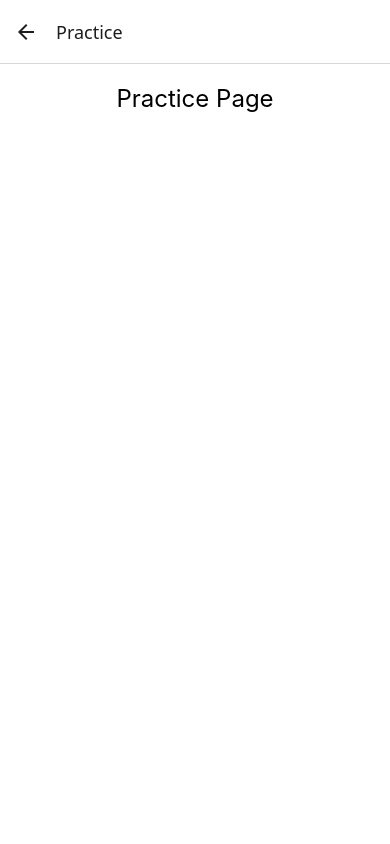
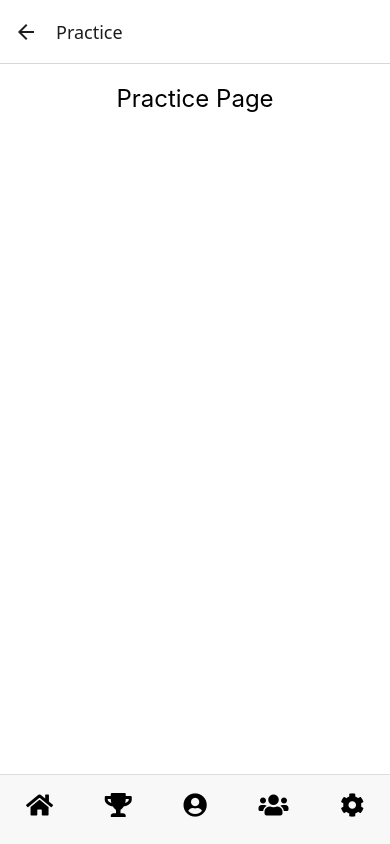
Before and after one commit to sydneyC678/SOEN357-Languify, a React Native app: screen /Practice in a window 390 px wide. Built offline with nearby package versions, Linux system fonts and the light colour scheme.

Commit message:
implement toolbar & add it to pages

```diff
--- a/ui/AITutorPage.tsx
+++ b/ui/AITutorPage.tsx
@@ -1,10 +1,12 @@
 import React from 'react';
-import { View, Text, StyleSheet } from 'react-native';
+import {View, Text, StyleSheet} from 'react-native';
+import ToolBar from './ToolBar';
 
 const AITutorPage = () => {
   return (
     <View style={styles.container}>
       <Text style={styles.text}>AI tutor Page</Text>
+      <ToolBar />
     </View>
   );
 };
--- a/ui/CulturePage.tsx
+++ b/ui/CulturePage.tsx
@@ -6,8 +6,14 @@ import {View,
     TextInput,
     ScrollView,
     Image} from 'react-native';
+import ToolBar from './ToolBar';
 
-const CultureGridItem = ({title, image}) => {
+interface CultureGridItemProps {
+  title: string;
+  image: any;
+}
+
+const CultureGridItem: React.FC<CultureGridItemProps> = ({title, image}) => {
   return (
     <TouchableOpacity style={styles.gridItem}>
       <Image source={image} style={styles.gridImage}/>
@@ -27,7 +33,7 @@ const CulturePage = () => {
         />
       </View>
 
-      <ScrollView style={styles.body}>
+      <ScrollView contentContainerStyle={styles.body}>
         <Text style={styles.title}>Explore the Culture</Text>
         <Text style={styles.subtitle}>
             Discover traditions, customs, and history while learning your new language!
@@ -45,6 +51,7 @@ const CulturePage = () => {
           <CultureGridItem title="Common Cultural Phrases" image={require('../assets/common.png')}/>
         </View>
       </ScrollView>
+      <ToolBar />
     </View>
 
 
@@ -64,6 +71,9 @@ const styles = StyleSheet.create({
   gridItem: {width: '45%', marginBottom: 10, borderRadius: 10, overflow: 'hidden'},
   gridImage: {width: '100%', height: 160, resizeMode: 'cover'},
   gridTitle: {padding: 10, color: 'white', backgroundColor: 'rgba(0,0,0,0.5)', textAlign: 'center', position: 'absolute', bottom: 0, left: 0, right: 0},
+  body: {
+    paddingBottom: 100, // Add padding at the bottom to ensure the content is scrollable and the toolbar doesn't block it
+  },
 });
 
 export default CulturePage;
--- a/ui/GamesPage.tsx
+++ b/ui/GamesPage.tsx
@@ -1,10 +1,12 @@
 import React from 'react';
 import {View, Text, StyleSheet} from 'react-native';
+import ToolBar from './ToolBar';
 
 const GamesPage = () => {
   return (
     <View style={styles.container}>
       <Text style={styles.text}>Games Page</Text>
+      <ToolBar />
     </View>
   );
 };
--- a/ui/HomePage.tsx
+++ b/ui/HomePage.tsx
@@ -6,6 +6,7 @@ import {
   StyleSheet,
   TextInput,
 } from 'react-native';
+import ToolBar from './ToolBar';
 
 const HomePage = ({navigation}: any) => {
   return (
@@ -51,6 +52,7 @@ const HomePage = ({navigation}: any) => {
           </View>
         </View>
       </View>
+      <ToolBar />
     </View>
   );
 };
--- a/ui/PracticePage.tsx
+++ b/ui/PracticePage.tsx
@@ -1,10 +1,12 @@
 import React from 'react';
 import { View, Text, StyleSheet } from 'react-native';
+import ToolBar from './ToolBar';
 
 const PracticePage = () => {
   return (
     <View style={styles.container}>
       <Text style={styles.text}>Practice Page</Text>
+      <ToolBar />
     </View>
   );
 };
--- /dev/null
+++ b/ui/ToolBar.tsx
@@ -0,0 +1,59 @@
+import React from 'react';
+import {View, TouchableOpacity, StyleSheet} from 'react-native';
+import {useNavigation} from '@react-navigation/native';
+import FontAwesome5 from 'react-native-vector-icons/FontAwesome5';
+import {NavigationProp} from '../App';
+
+const ToolBar = () => {
+  const navigation = useNavigation<NavigationProp>();
+
+  return (
+    <View style={styles.toolbar}>
+      <TouchableOpacity
+        onPress={() => navigation.navigate('Home')}
+        style={styles.button}>
+        <FontAwesome5 name="home" size={24} color="#000" />
+      </TouchableOpacity>
+
+      <TouchableOpacity
+        onPress={() => navigation.navigate('Games & Challenges')}
+        style={styles.button}>
+        <FontAwesome5 name="trophy" size={24} color="#000" />
+      </TouchableOpacity>
+
+      <TouchableOpacity style={styles.button}>
+        <FontAwesome5 name="user-circle" size={24} color="#000" solid />
+      </TouchableOpacity>
+
+      <TouchableOpacity style={styles.button}>
+        <FontAwesome5 name="users" size={24} color="#000" />
+      </TouchableOpacity>
+
+      <TouchableOpacity style={styles.button}>
+        <FontAwesome5 name="cog" size={24} color="#000" />
+      </TouchableOpacity>
+    </View>
+  );
+};
+
+const styles = StyleSheet.create({
+  toolbar: {
+    flexDirection: 'row',
+    justifyContent: 'space-around',
+    alignItems: 'center',
+    height: 70,
+    backgroundColor: '#f8f8f8',
+    position: 'absolute',
+    bottom: 0,
+    left: 0,
+    right: 0,
+    borderTopWidth: 1,
+    borderTopColor: '#ddd',
+    paddingBottom: 10,
+  },
+  button: {
+    padding: 10,
+  },
+});
+
+export default ToolBar;
```
